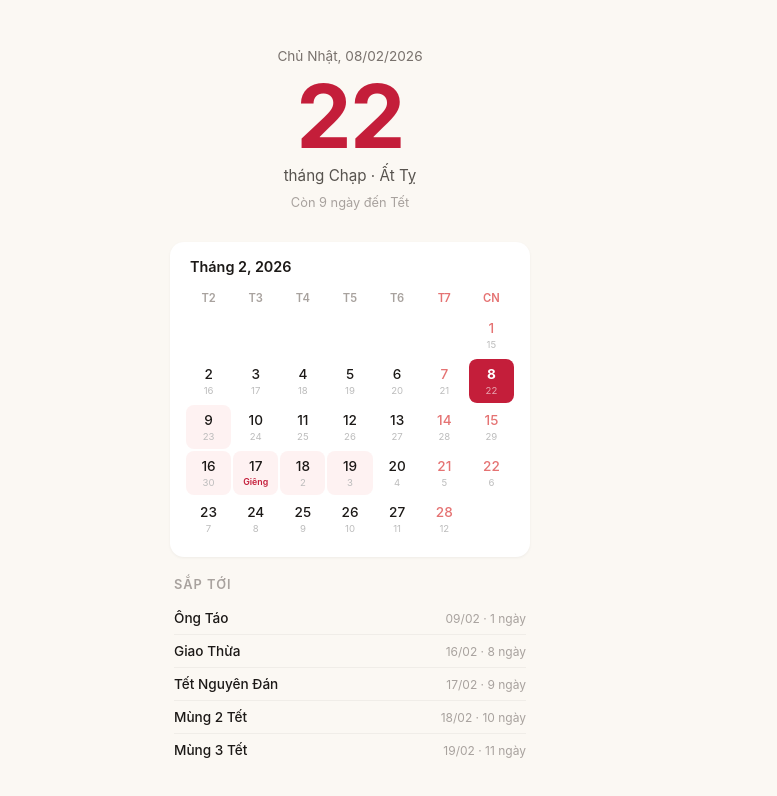
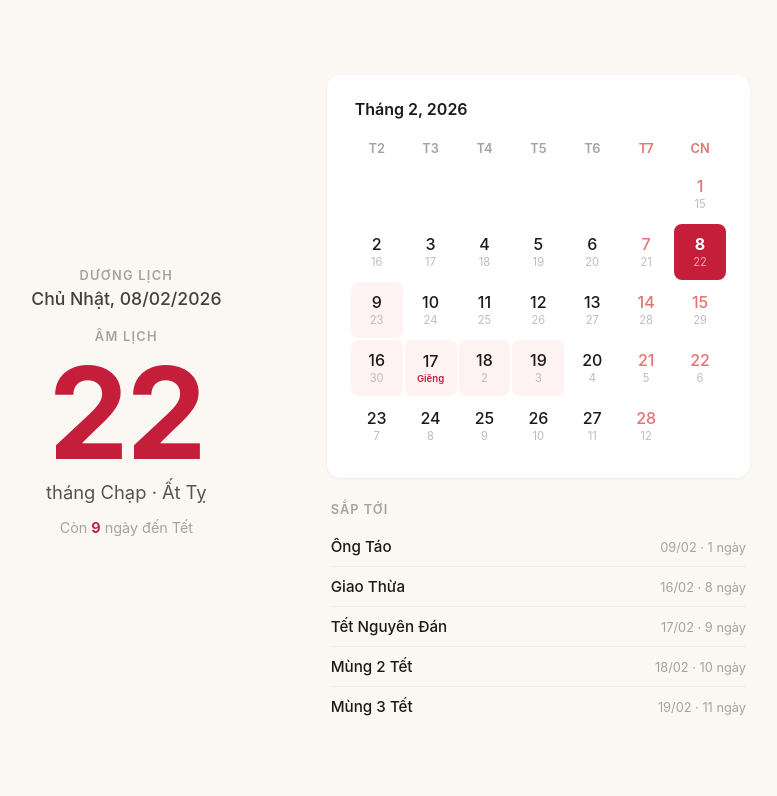
Before and after one commit to thethongngu/amlich, a SvelteKit app: page / in a window 1280 px wide. Shown: the top 796 px of the page, without its empty margins (290-1067 px from the left). Built offline with nearby package versions, Linux system fonts and the light colour scheme.

Commit message:
save work

```diff
--- a/src/routes/+page.svelte
+++ b/src/routes/+page.svelte
@@ -14,16 +14,25 @@
 
 <div class="page">
 	<section class="hero">
-		<p class="solar">{today.dayOfWeek}, {String(today.solarDay).padStart(2, '0')}/{String(today.solarMonth).padStart(2, '0')}/{today.solarYear}</p>
-		<p class="lunar-day">{today.lunarDay}</p>
-		<p class="lunar-ctx">tháng {today.lunarMonthName} · {today.lunarYearName}</p>
+		<div class="info-block">
+			<span class="lbl">Dương lịch</span>
+			<p class="solar-val">{today.dayOfWeek}, {String(today.solarDay).padStart(2, '0')}/{String(today.solarMonth).padStart(2, '0')}/{today.solarYear}</p>
+		</div>
+
+		<div class="info-block">
+			<span class="lbl">Âm lịch</span>
+			<p class="lunar-day">{today.lunarDay}</p>
+			<p class="lunar-detail">tháng {today.lunarMonthName} · {today.lunarYearName}</p>
+		</div>
+
 		{#if today.holiday}
 			<p class="holiday">{today.holiday}</p>
 		{/if}
+
 		{#if today.daysUntilTet > 0}
-			<p class="tet">Còn {today.daysUntilTet} ngày đến Tết</p>
+			<p class="tet">Còn <strong>{today.daysUntilTet}</strong> ngày đến Tết</p>
 		{:else if today.daysUntilTet === 0}
-			<p class="tet highlight">Chúc Mừng Năm Mới!</p>
+			<p class="tet accent">Chúc Mừng Năm Mới!</p>
 		{/if}
 	</section>
 
@@ -69,23 +78,38 @@
 </div>
 
 <style>
+	/* ── Mobile-first base ── */
+
 	.page {
 		max-width: 400px;
 		margin: 0 auto;
-		padding: 20px 20px 48px;
+		padding: 16px 20px 48px;
 	}
 
-	/* ── Hero: today's lunar date ── */
+	/* ── Hero ── */
 
 	.hero {
 		text-align: center;
-		padding: 28px 0 32px;
+		padding: 24px 0 28px;
 	}
 
-	.solar {
-		font-size: 0.85rem;
-		color: #78716C;
-		margin: 0;
+	.info-block {
+		margin-bottom: 16px;
+	}
+
+	.lbl {
+		font-size: 0.7rem;
+		text-transform: uppercase;
+		letter-spacing: 0.1em;
+		color: #A8A29E;
+		font-weight: 600;
+	}
+
+	.solar-val {
+		font-size: 0.95rem;
+		color: #44403C;
+		margin: 4px 0 0;
+		font-weight: 500;
 	}
 
 	.lunar-day {
@@ -93,11 +117,11 @@
 		font-weight: 700;
 		color: #C41E3A;
 		line-height: 1;
-		margin: 8px 0 6px;
+		margin: 4px 0 4px;
 		letter-spacing: -0.02em;
 	}
 
-	.lunar-ctx {
+	.lunar-detail {
 		font-size: 0.95rem;
 		color: #57534E;
 		margin: 0;
@@ -110,22 +134,26 @@
 		background: #FEF2F2;
 		padding: 3px 14px;
 		border-radius: 16px;
-		margin: 14px 0 0;
+		margin: 4px 0 0;
 	}
 
 	.tet {
 		font-size: 0.8rem;
 		color: #A8A29E;
-		margin: 10px 0 0;
+		margin: 8px 0 0;
 	}
 
-	.tet.highlight {
+	.tet strong {
+		color: #C41E3A;
+	}
+
+	.tet.accent {
 		color: #C41E3A;
 		font-weight: 600;
 		font-size: 0.95rem;
 	}
 
-	/* ── Calendar grid ── */
+	/* ── Calendar ── */
 
 	.cal {
 		background: #fff;
@@ -247,4 +275,104 @@
 		font-size: 0.75rem;
 		color: #A8A29E;
 	}
+
+	/* ── Desktop: two-column layout ── */
+
+	@media (min-width: 768px) {
+		.page {
+			max-width: 880px;
+			display: grid;
+			grid-template-columns: 5fr 6fr;
+			grid-template-rows: auto auto;
+			gap: 24px;
+			padding: 40px;
+			min-height: 100dvh;
+			align-content: center;
+		}
+
+		.hero {
+			grid-column: 1;
+			grid-row: 1 / -1;
+			align-self: center;
+			padding: 0;
+		}
+
+		.cal {
+			grid-column: 2;
+			grid-row: 1;
+			padding: 24px;
+		}
+
+		.upcoming {
+			grid-column: 2;
+			grid-row: 2;
+			padding: 0 4px;
+		}
+
+		/* Scale up typography */
+
+		.lbl {
+			font-size: 0.8rem;
+		}
+
+		.solar-val {
+			font-size: 1.1rem;
+		}
+
+		.lunar-day {
+			font-size: 8rem;
+		}
+
+		.lunar-detail {
+			font-size: 1.15rem;
+		}
+
+		.holiday {
+			font-size: 0.9rem;
+			padding: 4px 18px;
+			margin-top: 8px;
+		}
+
+		.tet {
+			font-size: 0.9rem;
+		}
+
+		.cal-title {
+			font-size: 1rem;
+			margin-bottom: 16px;
+		}
+
+		.cell {
+			min-height: 56px;
+		}
+
+		.sd {
+			font-size: 1rem;
+		}
+
+		.ld {
+			font-size: 0.7rem;
+		}
+
+		.ld.new-month {
+			font-size: 0.6rem;
+		}
+
+		.hdr {
+			font-size: 0.8rem;
+			padding: 6px 0 8px;
+		}
+
+		.name {
+			font-size: 0.95rem;
+		}
+
+		.meta {
+			font-size: 0.8rem;
+		}
+
+		.row {
+			padding: 10px 0;
+		}
+	}
 </style>
```
